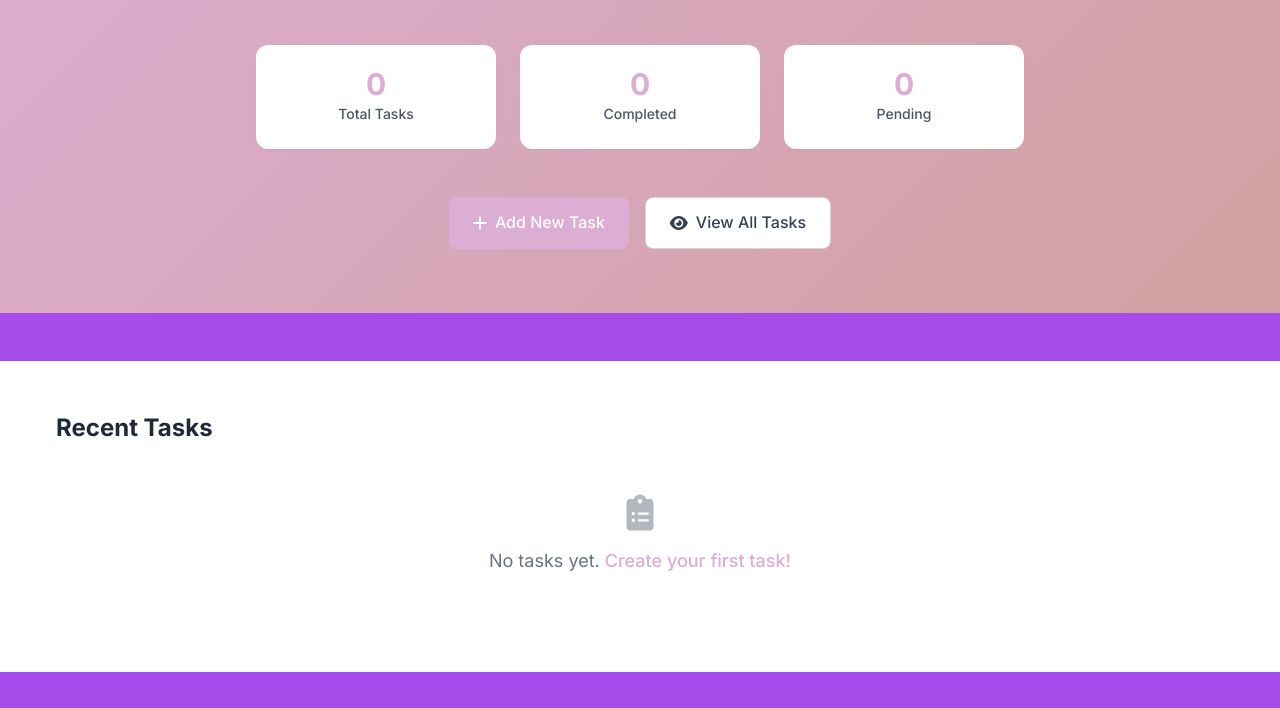
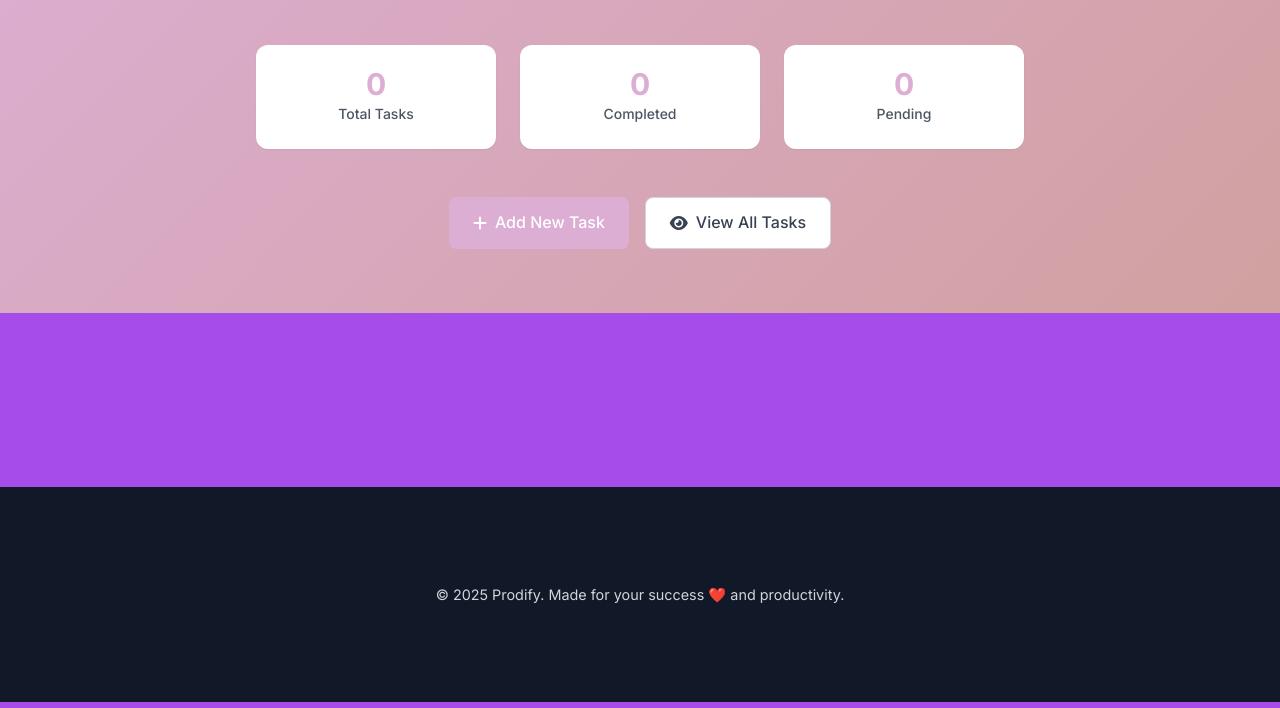
Before and after one commit to AnuuDumjan/Interactive-web-app, a website built with Vite: page index.html in a window 1280 px wide. Shown: the part 244-952 px from the top of the page. Built offline with nearby package versions, Linux system fonts and the light colour scheme.

Commit message:
edit: update task section layout on Home page

```diff
--- a/index.html
+++ b/index.html
@@ -87,17 +87,7 @@
             </div>
         </section>
 
-        <section class="recent-tasks">
-            <div class="container">
-                <h2 class="section-title">Recent Tasks</h2>
-                <div id="recentTasksList" class="recent-tasks-list">
-                    <div class="empty-state">
-                        <i class="fas fa-clipboard-list"></i>
-                        <p>No tasks yet. <a href="tasks.html">Create your first task!</a></p>
-                    </div>
-                </div>
-            </div>
-        </section>
+
     </main>
 
     <footer class="footer">
```
